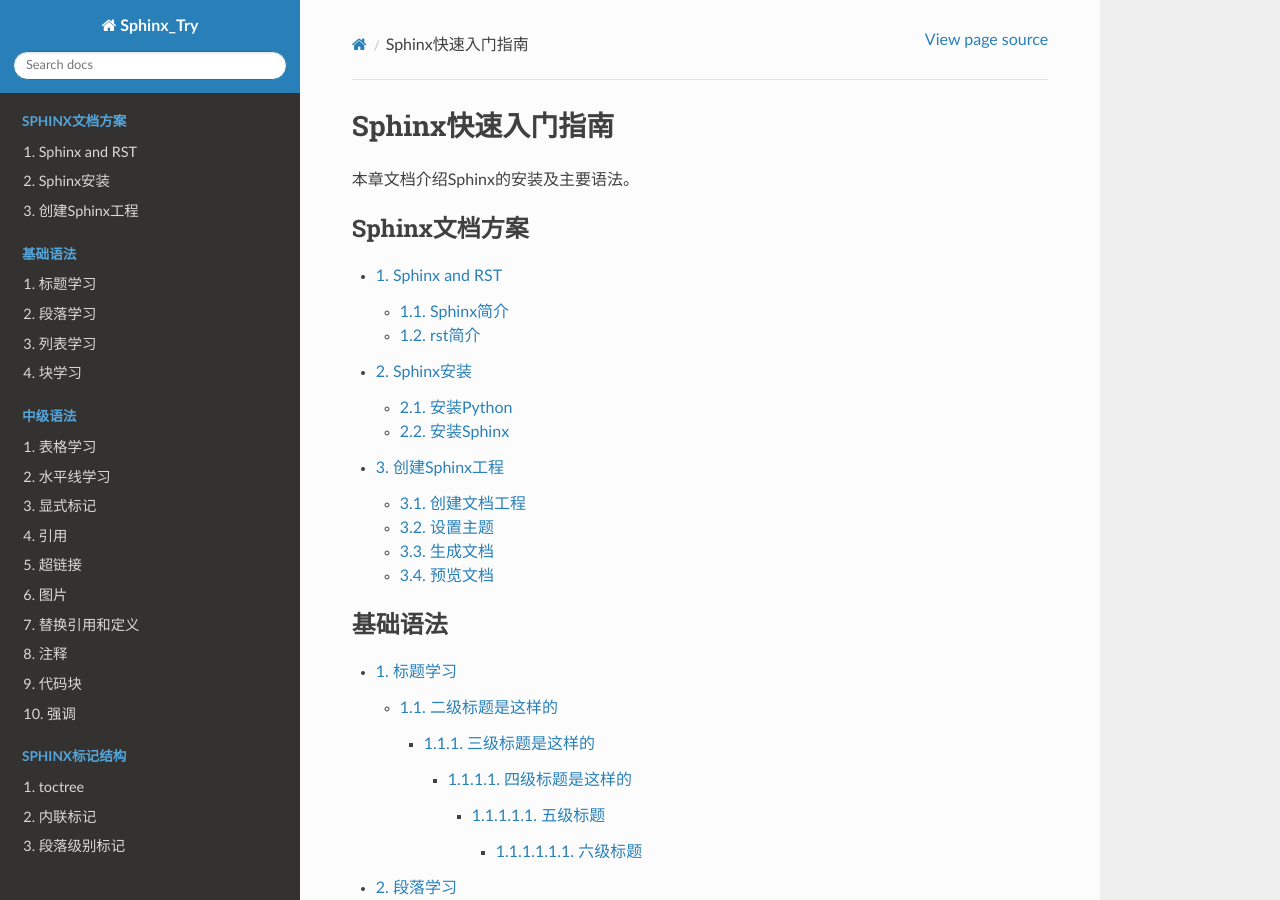
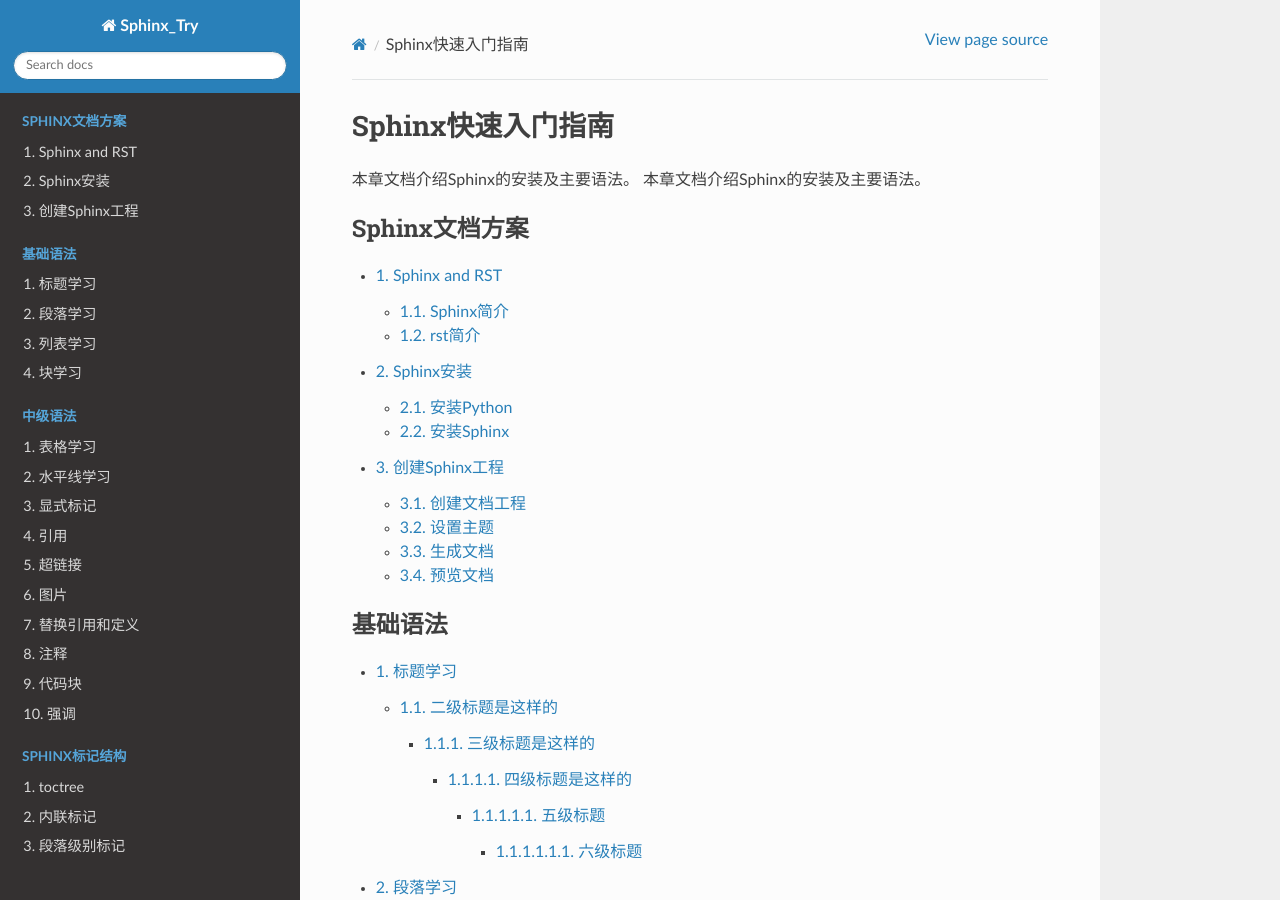
Before and after one commit to frank-zh/readocs, a Sphinx documentation site: the page built from source/index.rst, in a window 1280 px wide and 900 px high. Built offline with Sphinx 7.4.7 and the Read the Docs theme 2.0.0, drawn with Linux system fonts in a browser that asks for light colours.

Commit message:
update index02

```diff
--- a/source/index.rst
+++ b/source/index.rst
@@ -4,6 +4,7 @@
 Sphinx快速入门指南
 ========================
 
+本章文档介绍Sphinx的安装及主要语法。
 本章文档介绍Sphinx的安装及主要语法。
 
 .. toctree::
```
